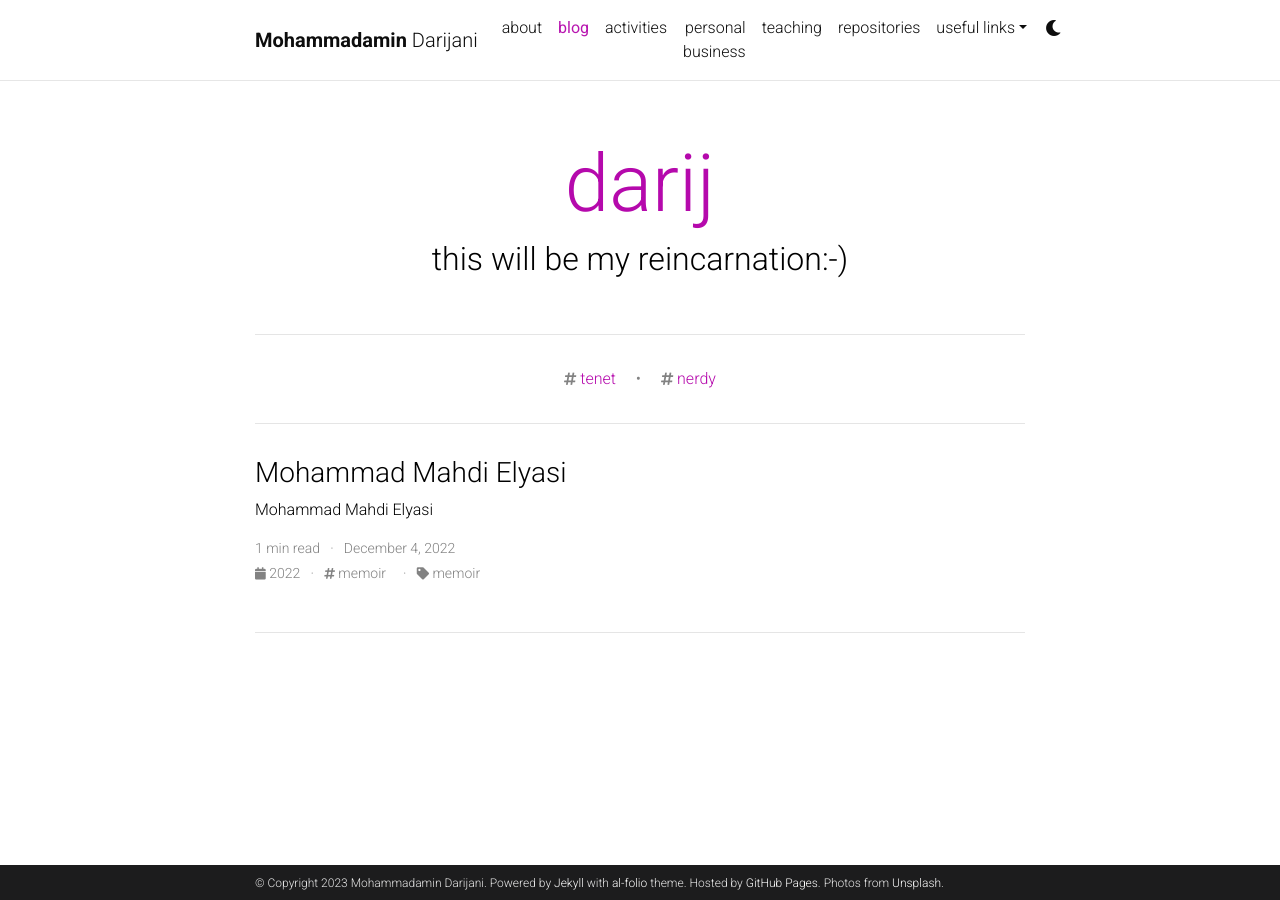
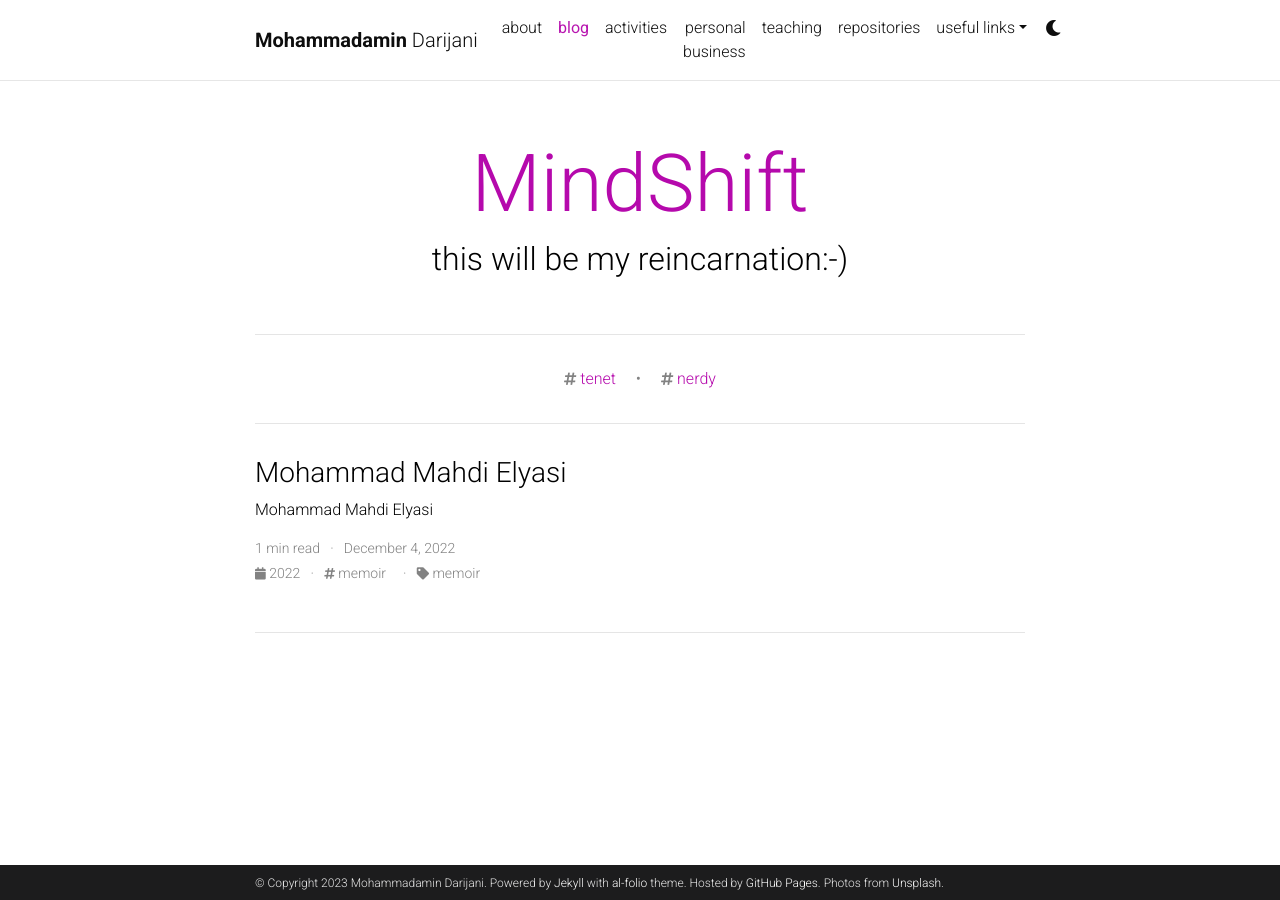
Before and after one commit to adarijani/adarijani.github.io_archived, a Jekyll site: the page built from blog/index.html, in a window 1280 px wide. Built offline with Jekyll 4.4.1, drawn with Linux system fonts in a browser that asks for light colours; the list of posts is cut into pages by our own code; comment, search, counter and statistics services are not loaded; a style sheet for code colours, icons or effects is not loaded.

Commit message:
Update _config.yml

```diff
--- a/_config.yml
+++ b/_config.yml
@@ -111,7 +111,7 @@
 # Blog
 # -----------------------------------------------------------------------------
 
-blog_name: darij # blog_name will be displayed in your blog page
+blog_name: MindShift # blog_name will be displayed in your blog page
 blog_nav_title: blog # your blog must have a title for it to be displayed in the nav bar
 blog_description: this will be my reincarnation:-)
 permalink: /blog/:year/:title/
```
